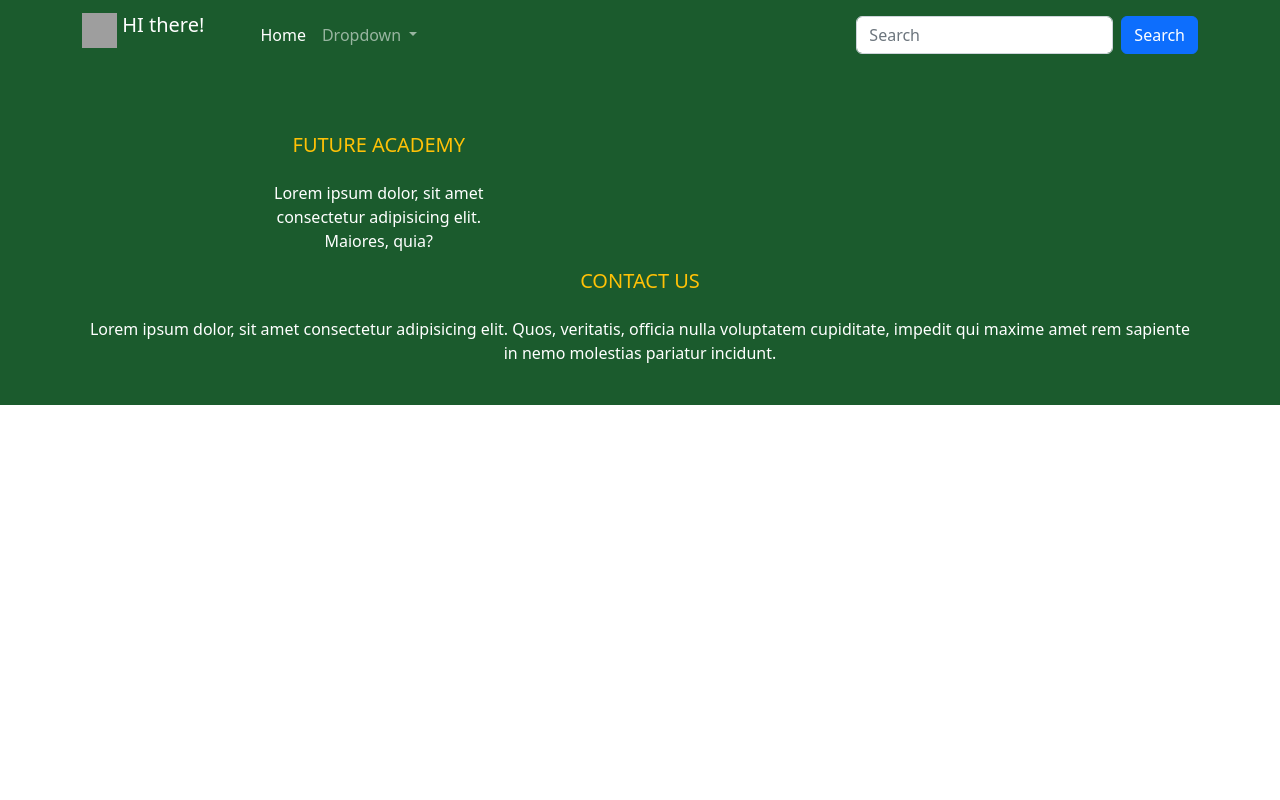
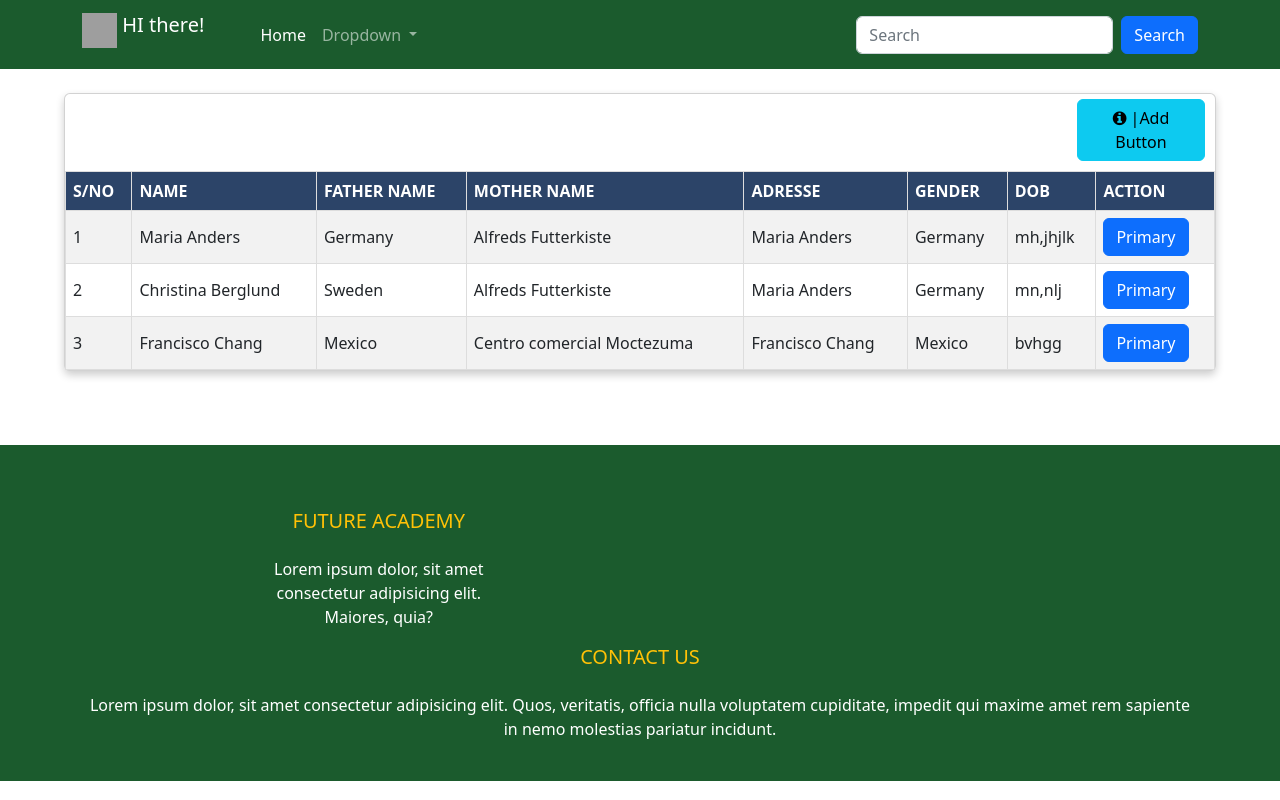
Before and after one commit to AntvertSoftware/FutureManagmentSystem, an Angular app in the folder FutureManagmentApp/: page /lead-details in a window 1280 px wide. Before the commit this address led to /. Built offline with nearby package versions, Linux system fonts and the light colour scheme; grey boxes are pictures that could not be loaded.

Commit message:
work done

```diff
--- a/FutureManagmentApp/src/app/admission/admission-routing.module.ts
+++ b/FutureManagmentApp/src/app/admission/admission-routing.module.ts
@@ -1,11 +1,13 @@
 import { NgModule } from '@angular/core';
 import { RouterModule, Routes } from '@angular/router';
 import { AdmissionComponent } from './admission.component';
+import { LeadDetailsComponent } from './components/lead-details/lead-details.component';
 
 import { LeadComponent } from './components/lead/lead.component';
 
 const routes: Routes = [{ path: "admission", component: AdmissionComponent },
-{ path: "", component: LeadComponent }];
+{ path: "", component: LeadComponent },
+{path:"lead-details", component:LeadDetailsComponent}];
 
 @NgModule({
   imports: [RouterModule.forChild(routes)],
--- a/FutureManagmentApp/src/app/admission/admission.module.ts
+++ b/FutureManagmentApp/src/app/admission/admission.module.ts
@@ -4,6 +4,7 @@ import { CommonModule } from '@angular/common';
 import { AdmissionRoutingModule } from './admission-routing.module';
 import { AdmissionComponent } from './admission.component';
 import { LeadComponent } from './components/lead/lead.component';
+import { LeadDetailsComponent } from './components/lead-details/lead-details.component';
 
 
 
@@ -11,6 +12,7 @@ import { LeadComponent } from './components/lead/lead.component';
   declarations: [
     AdmissionComponent,
     LeadComponent,
+    LeadDetailsComponent,
 
   ],
   imports: [
--- /dev/null
+++ b/FutureManagmentApp/src/app/admission/components/lead-details/lead-details.component.css
@@ -0,0 +1,35 @@
+
+
+#customers td,
+#customers th {
+    border: 1px solid #ddd;
+    padding: 7px;
+
+}
+
+#customers tr:nth-child(even) {
+    background-color: #f2f2f2;
+}
+
+#customers tr:hover {
+    background-color: #ddd;
+}
+
+#customers th {
+
+
+
+    background-color: #2c4468;
+    color: white;
+}
+
+.card {
+    box-shadow: 0 4px 8px 0 rgba(0, 0, 0, 0.2);
+
+    width: 90%;
+margin-left: 5%;
+
+
+
+
+}
--- /dev/null
+++ b/FutureManagmentApp/src/app/admission/components/lead-details/lead-details.component.html
@@ -0,0 +1,57 @@
+
+<br>
+<div class="card">
+
+ <button style="margin-left: 88%; margin-top: 5px; margin-right: 10px;" class="btn btn-info"><i class="fa fa-info-circle"></i> |Add Button</button>
+
+
+ <table id="customers" style="margin-top: 10px;">
+
+
+  <tr>
+    <th>S/NO</th>
+    <th>NAME</th>
+    <th>FATHER NAME</th>
+    <th>MOTHER NAME</th>
+    <th>ADRESSE</th>
+    <th>GENDER</th>
+    <th>DOB</th>
+    <th>ACTION</th>
+  </tr>
+  <tr>
+    <td>1</td>
+    <td>Maria Anders</td>
+    <td>Germany</td>
+    <td>Alfreds Futterkiste</td>
+    <td>Maria Anders</td>
+    <td>Germany</td>
+    <td>mh,jhjlk</td>
+    <td><button type="button" class="btn btn-primary">Primary</button></td>
+  </tr>
+  <tr>
+    <td>2</td>
+    <td>Christina Berglund</td>
+    <td>Sweden</td>
+    <td>Alfreds Futterkiste</td>
+    <td>Maria Anders</td>
+    <td>Germany</td>
+    <td>mn,nlj</td>
+    <td><button type="button" class="btn btn-primary">Primary</button></td>
+  </tr>
+
+  <tr>
+    <td>3</td>
+    <td>Francisco Chang</td>
+    <td>Mexico</td>
+    <td>Centro comercial Moctezuma</td>
+    <td>Francisco Chang</td>
+    <td>Mexico</td>
+    <td>bvhgg</td>
+    <td><button type="button" class="btn btn-primary">Primary</button></td>
+  </tr>
+ </table>
+
+</div>
+
+  <br>
+  <br>
--- /dev/null
+++ b/FutureManagmentApp/src/app/admission/components/lead-details/lead-details.component.ts
@@ -0,0 +1,15 @@
+import { Component, OnInit } from '@angular/core';
+
+@Component({
+  selector: 'app-lead-details',
+  templateUrl: './lead-details.component.html',
+  styleUrls: ['./lead-details.component.css']
+})
+export class LeadDetailsComponent implements OnInit {
+
+  constructor() { }
+
+  ngOnInit(): void {
+  }
+
+}
--- a/FutureManagmentApp/src/app/footer/footer.component.html
+++ b/FutureManagmentApp/src/app/footer/footer.component.html
@@ -1,4 +1,4 @@
-<footer class=" text-white pt-5 pb-4" style="background-color: #1B5B2D;">
+<footer  class=" text-white pt-5 pb-4" style="background-color: #1B5B2D; margin-top: 2%;">
     <div class="container text-center text-md-left">
         <div class="row text-center text-md-left">
             <div class="col-md-3 col-lg-3 col-xl-3 mx-auto mt-3">
--- a/FutureManagmentApp/src/index.html
+++ b/FutureManagmentApp/src/index.html
@@ -6,6 +6,7 @@
   <base href="/">
   <meta name="viewport" content="width=device-width, initial-scale=1">
   <link rel="icon" type="image/x-icon" href="favicon.ico">
+  <link rel="stylesheet" href="https://cdnjs.cloudflare.com/ajax/libs/font-awesome/4.7.0/css/font-awesome.min.css">
 </head>
 <body>
   <app-root></app-root>
```
Also changed, not shown: 1 other file (tests, documents, lock files or other folders).
